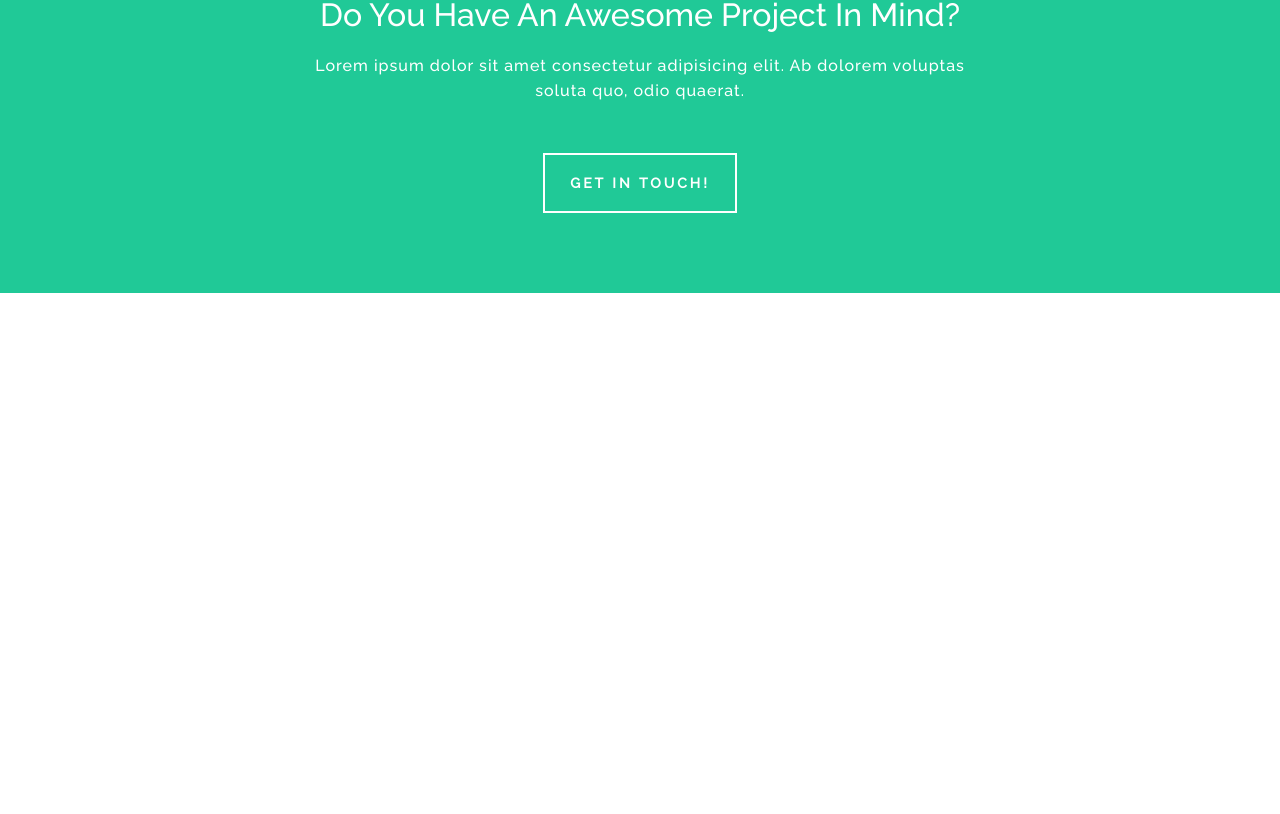
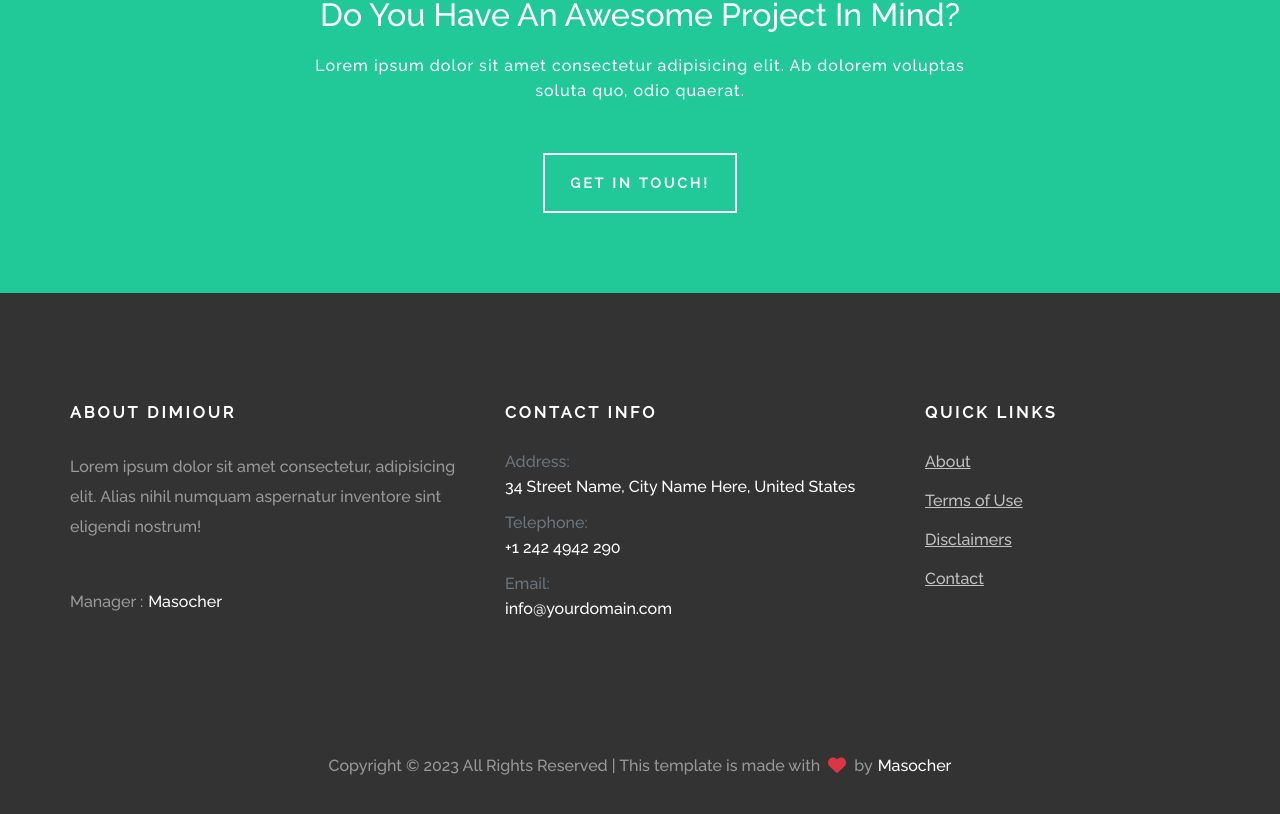
Before and after one commit to Masocher/Dimiour, a Next.js app: page / in a window 1280 px wide. Shown: the part 4820-5634 px from the top of the page. Before the commit the page ends 5113 px from the top, so only its background shows below. Built offline with nearby package versions, Linux system fonts and the light colour scheme.

Commit message:
Create Footer

```diff
--- /dev/null
+++ b/src/components/footer.js
@@ -0,0 +1,61 @@
+// assets
+import styles from '../styles/Footer.module.css'
+
+// tools
+import Link from 'next/link'
+
+// fontawesome
+import { FontAwesomeIcon } from '@fortawesome/react-fontawesome'
+import { faHeart } from '@fortawesome/free-solid-svg-icons'
+
+const Footer = () => {
+    return (
+        <div className={styles.container}>
+            <div className={styles.footer}>
+                <div className={styles.titles}>
+                    <div className={styles.title}>ABOUT DIMIOUR</div>
+                    <div className={styles.title}>CONTACT INFO</div>
+                    <div className={styles.title}>QUICK LINKS</div>
+                </div>
+
+                <div className={styles.columns}>
+                    <div className={styles.column}>
+                        <div className={styles.description}>Lorem ipsum dolor sit amet consectetur, adipisicing elit. Alias nihil numquam aspernatur inventore sint eligendi nostrum!</div>
+                        <div className={styles.manager}>Manager : <div>Masocher</div></div>
+                    </div>
+
+                    <div className={styles.column}>
+                        <div className={styles.contact_information}>
+                            <div className={styles.inf_title}>Address:</div>
+                            <div className={styles.inf_desc}>34 Street Name, City Name Here, United States</div>
+                        </div>
+
+                        <div className={styles.contact_information}>
+                            <div className={styles.inf_title}>Telephone:</div>
+                            <div className={styles.inf_desc}>+1 242 4942 290</div>
+                        </div>
+
+                        <div className={styles.contact_information}>
+                            <div className={styles.inf_title}>Email:</div>
+                            <div className={styles.inf_desc}>info@yourdomain.com</div>
+                        </div>
+                    </div>
+
+                    <div className={styles.column}>
+                        <Link href="#">About</Link>
+
+                        <Link href="#">Terms of Use</Link>
+
+                        <Link href="#">Disclaimers</Link>
+
+                        <Link href="#">Contact</Link>
+                    </div>
+                </div>
+
+                <div className={styles.copyright}>Copyright © 2023 All Rights Reserved | This template is made with <div><FontAwesomeIcon icon={faHeart} /></div> by <Link href='https://github.com/Masocher'><span>Masocher</span></Link></div>
+            </div>
+        </div>
+    )
+}
+
+export default Footer
--- a/src/pages/index.js
+++ b/src/pages/index.js
@@ -6,6 +6,7 @@ import Portfolio from "../components/portfolio"
 import FeaturedServices from '../components/featured-services'
 import Testimonials from "../components/testimonials"
 import ContatcUs from "../components/contact-us"
+import Footer from "../components/footer"
 
 export default function Home() {
   return (
@@ -17,6 +18,7 @@ export default function Home() {
       <FeaturedServices/>
       <Testimonials/>
       <ContatcUs/>
+      <Footer/>
     </div>
   )
 }
--- /dev/null
+++ b/src/styles/Footer.module.css
@@ -0,0 +1,109 @@
+.container {
+    background-color: #333;
+    color: #fff;
+    width: 100%;
+    display: flex;
+    justify-content: center;
+    padding: 110px 0;
+}
+
+.footer {
+    width: 1140px;
+}
+
+.titles {
+    width: 100%;
+    display: flex;
+    font-weight: bold;
+    letter-spacing: 3px;
+    margin-bottom: 30px;
+}
+.title:nth-child(1) {
+    width: calc(100% / 4 + 150px);
+}
+.title:nth-child(2) {
+    width: calc(100% / 2 - 150px);
+}
+.title:nth-child(3) {
+    width: calc(100% / 4);
+}
+
+.columns {
+    width: 100%;
+    display: flex;
+    color: rgba(255, 255, 255, 0.5);
+}
+
+.column {
+    display: flex;
+    flex-direction: column;
+    padding-right: 30px;
+}
+.column:nth-child(1) {
+    width: calc(100% / 4 + 120px);
+}
+.column:nth-child(2) {
+    width: calc(100% / 2 - 180px);
+}
+.column:nth-child(3) {
+    width: calc(100% / 4 - 30px);
+}
+
+.description {
+    margin-bottom: 30px;
+    line-height: 30px;
+}
+
+.manager {
+    margin-top: 20px;
+    display: flex;
+    align-items: center;
+}
+
+.manager div {
+    color: #fff;
+    margin-left: 5px;
+}
+
+.contact_information {
+    margin-bottom: 15px;
+}
+
+.inf_title {
+    margin-bottom: 5px;
+    color: #6c757d;
+}
+
+.inf_desc {
+    line-height: 22px;
+    color: #fff;
+}
+
+.column a {
+    text-decoration: underline;
+    color: rgba(255, 255, 255, 0.7);
+    margin-bottom: 20px;
+}
+.column a:hover {
+    text-decoration: none;
+}
+
+.copyright {
+    display: flex;
+    justify-content: center;
+    align-items: center;
+    margin-top: 120px;
+    width: 100%;
+    color: rgba(255, 255, 255, 0.5);
+}
+
+.copyright div {
+    margin: 0 8px;
+    font-size: 18px;
+    color: #dc3545;
+}
+
+.copyright span {
+    color: #fff;
+    margin-left: 5px;
+}
```
